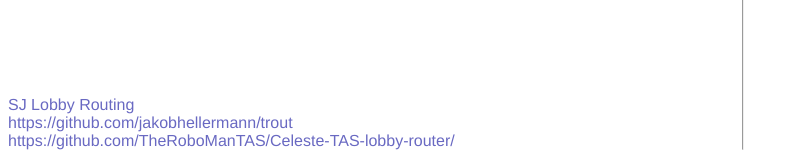
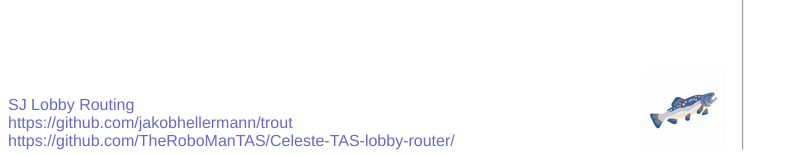
Before and after one commit to jakobhellermann/trout, a website with bundled scripts: page web/public/index.html in a window 1280 px wide. Shown: the part 642-797 px from the top of the page, without its empty margins (0-799 px from the left). Built offline with nearby package versions, Linux system fonts and the light colour scheme.

Commit message:
add logo to page

```diff
--- a/web/public/index.html
+++ b/web/public/index.html
@@ -62,6 +62,8 @@
             </form>
 
 
+
+            <div class="infos">
                 <div class="links">
                     <a href="https://docs.google.com/spreadsheets/d/15LAo4HhESyneN-5zWHMtCc42k85muXGr7UvEEeamgXs/edit#gid=0"
                         target="blank">SJ Lobby Routing</a>
@@ -69,6 +71,9 @@
                         target="_blank">https://github.com/jakobhellermann/trout</a>
                     <a href="https://github.com/TheRoboManTAS/Celeste-TAS-lobby-router/"
                         target="_blank">https://github.com/TheRoboManTAS/Celeste-TAS-lobby-router/</a>
+                </div>
+
+                <img src="../../images/logo_80.png" alt="logo of trout">
             </div>
         </div>
 
--- a/web/public/style.css
+++ b/web/public/style.css
@@ -32,7 +32,13 @@
     grid-column-end: 3;
 }
 
-.left .links {
+.infos {
+    display: flex;
+    justify-content: space-between;
+    align-items: end;
+}
+
+.links {
     display: flex;
     flex-direction: column;
 }
```
Also changed, not shown: images/logo_80.png (added). Lines whose indentation alone changed are shown as unchanged.
